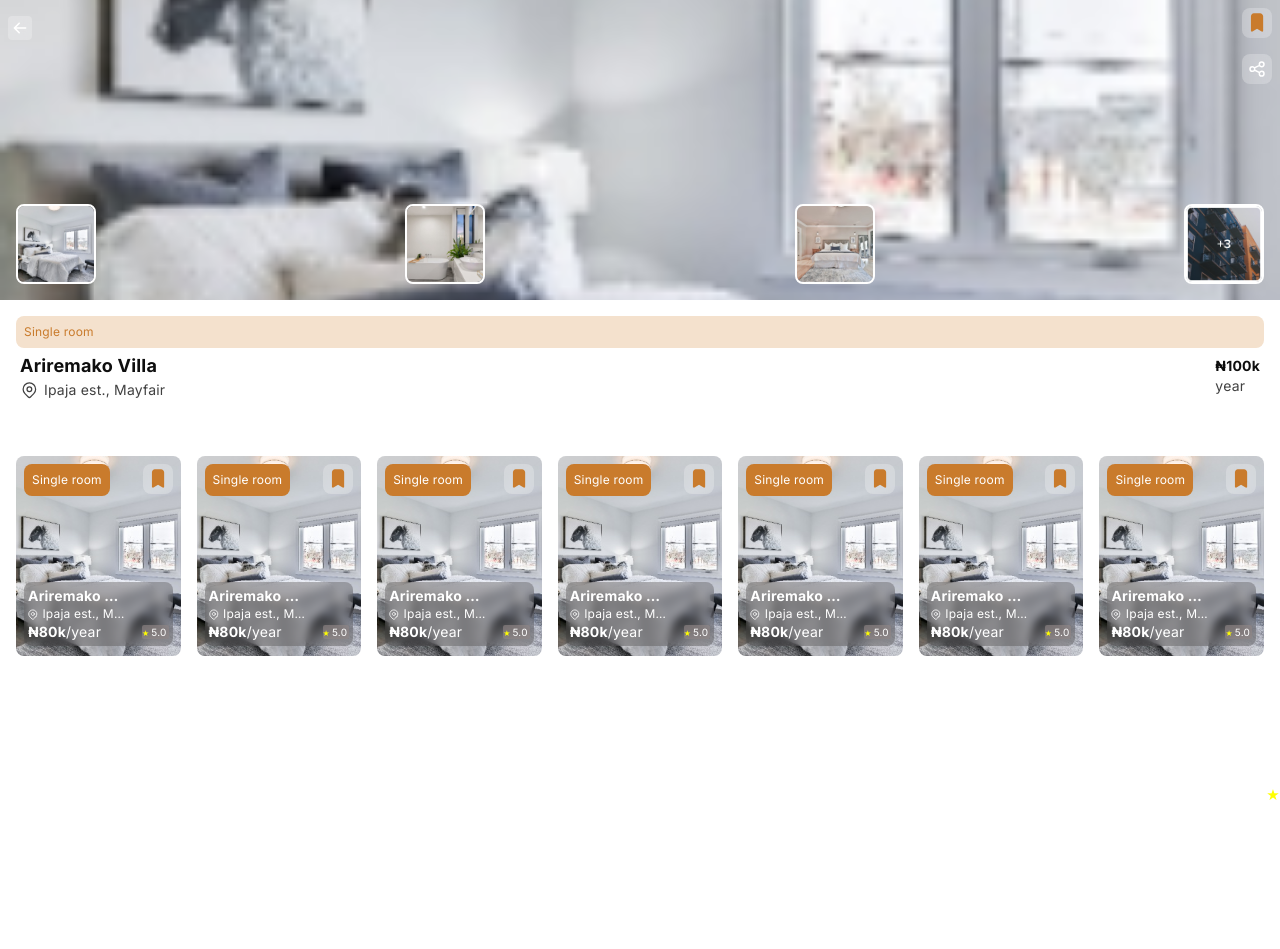
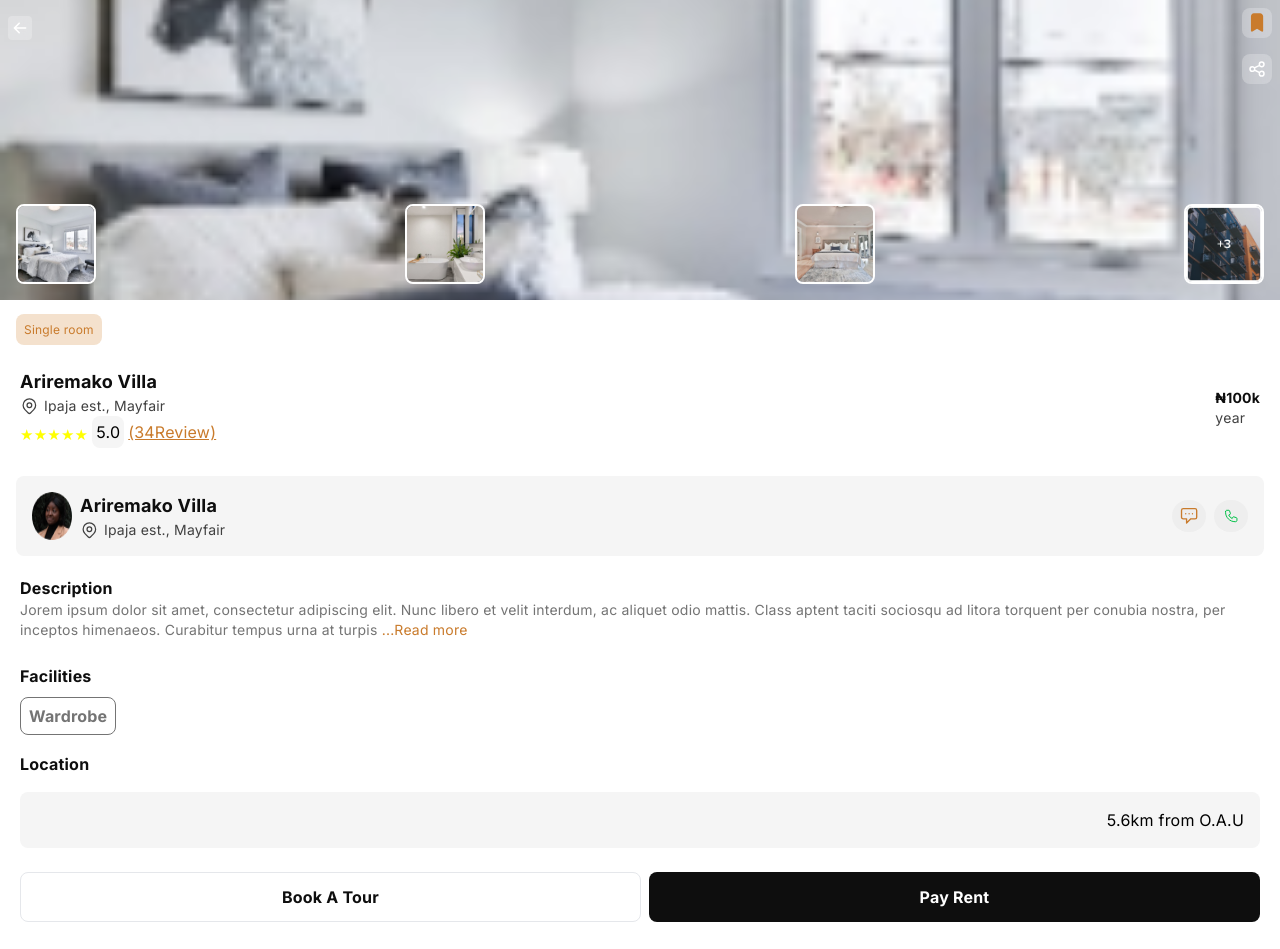
Before and after one commit to dev-makanju/Hostel-Manager, a Next.js app: page /dashboard/saved/1 in a window 1280 px wide. Shown: the top 949 px of the page. Before the commit the page ends 807 px from the top, so only its background shows below. Built offline with nearby package versions, Linux system fonts and the light colour scheme.

Commit message:
feat/details page

```diff
--- a/src/app/dashboard/saved/[savedId]/page.js
+++ b/src/app/dashboard/saved/[savedId]/page.js
@@ -5,6 +5,7 @@ import Image from 'next/image';
 import HostelOne from '../../../../assets/images/hostelOne.png'
 import BathRoom from '../../../../assets/images/bathroom.png'
 import BedRoom from '../../../../assets/images/bedroom.png'
+import Profile from '../../../../assets/images/profile.png';
 import Closet from '../../../../assets/images/closet.png'
 import { useRouter } from 'next/navigation';
 
@@ -55,8 +56,8 @@ const SingleSavedProduct = () => {
           </div>
        </div>
        <div className="p-4">
-          <h1 className='bg-[#F4E1CD] text-xs p-2 rounded-lg text-[#C97B2C]'>Single room</h1>
-          <div className="rounded-lg p-1 flex items-center justify-between">
+          <span className='bg-[#F4E1CD] text-xs p-2 rounded-lg text-[#C97B2C]'>Single room</span>
+          <div className="rounded-lg p-1 flex items-center justify-between mt-6">
               <div className='w-[70%]'>
                     <h2 className="text-[#0E0E0E] text-lg font-bold">Ariremako Villa</h2>
                     <p className='flex items-center text-[#fff]'>
@@ -66,7 +67,13 @@ const SingleSavedProduct = () => {
                       </svg>
                       <span className='text-[#414141] text-sm'>Ipaja est., Mayfair</span>
                     </p>
-                    <span className="h-[16px] absolute bottom-0 right-0 rounded-sm text-[yellow] text-[15px]">&#9733;</span>
+                    <div className='flex items-center gap-1'>
+                      <div className="h-[16px] text-[yellow] text-[15px]">
+                        &#9733;&#9733;&#9733;&#9733;&#9733;
+                      </div>
+                      <span className='p-1 rounded-lg bg-[#F5F5F5]'>5.0</span>
+                      <span className='text-[#C97B2C] underline'>(34Review)</span>
+                    </div>
               </div>
               <div>
                 <div className='flex flex-col'>
@@ -74,6 +81,67 @@ const SingleSavedProduct = () => {
                   <span className="text-[#414141] text-sm">year</span>
                 </div>
               </div>
+          </div>
+          <div className="bg-[#F5F5F5] rounded-lg p-4 flex items-center justify-between mt-6">
+              <div className='w-[70%] flex'>
+                    <Image src={Profile} alt="slider main" className='border-1 rounded-full'/>
+                    <div className='ml-2'>
+                      <h2 className="text-[#0E0E0E] text-lg font-bold">Ariremako Villa</h2>
+                      <p className='flex items-center text-[#fff]'>
+                        <svg className='mr-1' width="20" height="20" viewBox="0 0 6 8" fill="none" xmlns="http://www.w3.org/2000/svg">
+                            <path d="M4.51777 5.45527C4.22508 5.74796 3.61299 6.36005 3.19181 6.78122C2.94773 7.0253 2.5524 7.02543 2.30832 6.78136C1.89448 6.36752 1.29425 5.76728 0.982233 5.45527C0.00592233 4.47896 0.00592233 2.89604 0.982233 1.91973C1.95854 0.943422 3.54146 0.943422 4.51777 1.91973C5.49408 2.89604 5.49408 4.47896 4.51777 5.45527Z" stroke="#414141" stroke-width="0.5" stroke-linecap="round" stroke-linejoin="round"/>
+                            <path d="M3.6875 3.6875C3.6875 4.20527 3.26777 4.625 2.75 4.625C2.23223 4.625 1.8125 4.20527 1.8125 3.6875C1.8125 3.16973 2.23223 2.75 2.75 2.75C3.26777 2.75 3.6875 3.16973 3.6875 3.6875Z" stroke="#414141" stroke-width="0.5" stroke-linecap="round" stroke-linejoin="round"/>
+                        </svg>
+                        <span className='text-[#414141] text-sm'>Ipaja est., Mayfair</span>
+                      </p>
+                    </div>
+              </div>
+              <div className='flex gap-2 items-center'>
+                <span className='p-2 bg-[#EEEEEE] rounded-full'>
+                  <svg width="18" height="16" viewBox="0 0 13 12" fill="none" xmlns="http://www.w3.org/2000/svg">
+                    <path d="M4.05523 4.31901H4.06155M6.58301 4.31901H6.58933M9.11079 4.31901H9.1171M4.68717 8.11068H2.1594C1.46137 8.11068 0.895508 7.54482 0.895508 6.84679V1.79123C0.895508 1.09321 1.46137 0.527344 2.1594 0.527344H11.0066C11.7046 0.527344 12.2705 1.09321 12.2705 1.79123V6.84679C12.2705 7.54482 11.7046 8.11068 11.0066 8.11068H7.8469L4.68717 11.2704V8.11068Z" stroke="#C97B2C" stroke-linecap="round" stroke-linejoin="round"/>
+                  </svg>
+                </span>
+                <span className='p-2 bg-[#EEEEEE] rounded-full'>
+                 <svg width="18" height="16" viewBox="0 0 16 16" fill="none" xmlns="http://www.w3.org/2000/svg">
+                    <path d="M2.5625 3.57248C2.5625 2.87446 3.12836 2.30859 3.82639 2.30859H5.89869C6.17069 2.30859 6.41219 2.48265 6.4982 2.7407L7.44474 5.5803C7.54419 5.87865 7.40912 6.20473 7.12784 6.34537L5.70137 7.0586C6.39793 8.60353 7.64256 9.84817 9.18749 10.5447L9.90072 9.11826C10.0414 8.83697 10.3674 8.70191 10.6658 8.80136L13.5054 9.74789C13.7634 9.83391 13.9375 10.0754 13.9375 10.3474V12.4197C13.9375 13.1177 13.3716 13.6836 12.6736 13.6836H12.0417C6.80647 13.6836 2.5625 9.43963 2.5625 4.20443V3.57248Z" stroke="#00C247" stroke-linecap="round" stroke-linejoin="round"/>
+                  </svg>
+                </span>
+              </div>
+          </div>
+          <div className="p-1 mt-4">
+              <h2 className='text-[#0E0E0E] text-base font-bold'>Description</h2>
+              <p className='text-[#747474] text-sm'>
+              Jorem ipsum dolor sit amet, consectetur adipiscing elit. Nunc libero et velit interdum, ac aliquet odio mattis. Class aptent taciti sociosqu ad litora torquent per conubia nostra, per inceptos himenaeos. Curabitur tempus urna at turpis <span className='text-[#C97B2C]'>...Read more</span>
+              </p>
+          </div>
+
+          <div className="p-1 mt-4">
+              <h2 className='text-[#0E0E0E] text-base font-bold pb-4'>Facilities</h2>
+              <span className='p-2 font-bold rounded-lg border border-[#747474] text-[#747474]'>Wardrobe</span>
+          </div>
+
+          <div className="p-1 mt-4">
+              <h2 className='text-[#0E0E0E] text-base font-bold pb-4'>Location</h2>
+              <div className='bg-[#F5F5F5] rounded-lg p-4 flex items-center justify-between'>
+                <span>
+
+                </span>
+                <p>5.6km from O.A.U</p>
+              </div>
+
+          </div>
+
+          <div className="p-1 mt-4 flex gap-2 ">
+            <button className='p-3 border flex-1 font-bold rounded-lg text-[#0E0E0E]'>Book A Tour</button>
+            <button className=' p-2 border-1 flex-1 font-bold rounded-lg bg-[#0E0E0E] text-[#fff]'>Pay Rent</button>
+          </div>
+
+          <div className="p-1 mt-4">
+              <h2 className='text-[#0E0E0E] text-base font-bold'>Location</h2>
+              <p className='text-[#747474] text-sm'>
+              Jorem ipsum dolor sit amet, consectetur adipiscing elit. Nunc libero et velit interdum, ac aliquet odio mattis. Class aptent taciti sociosqu ad litora torquent per conubia nostra, per inceptos himenaeos. Curabitur tempus urna at turpis <span className='text-[#C97B2C]'>...Read more</span>
+              </p>
           </div>
 
        </div>
```
